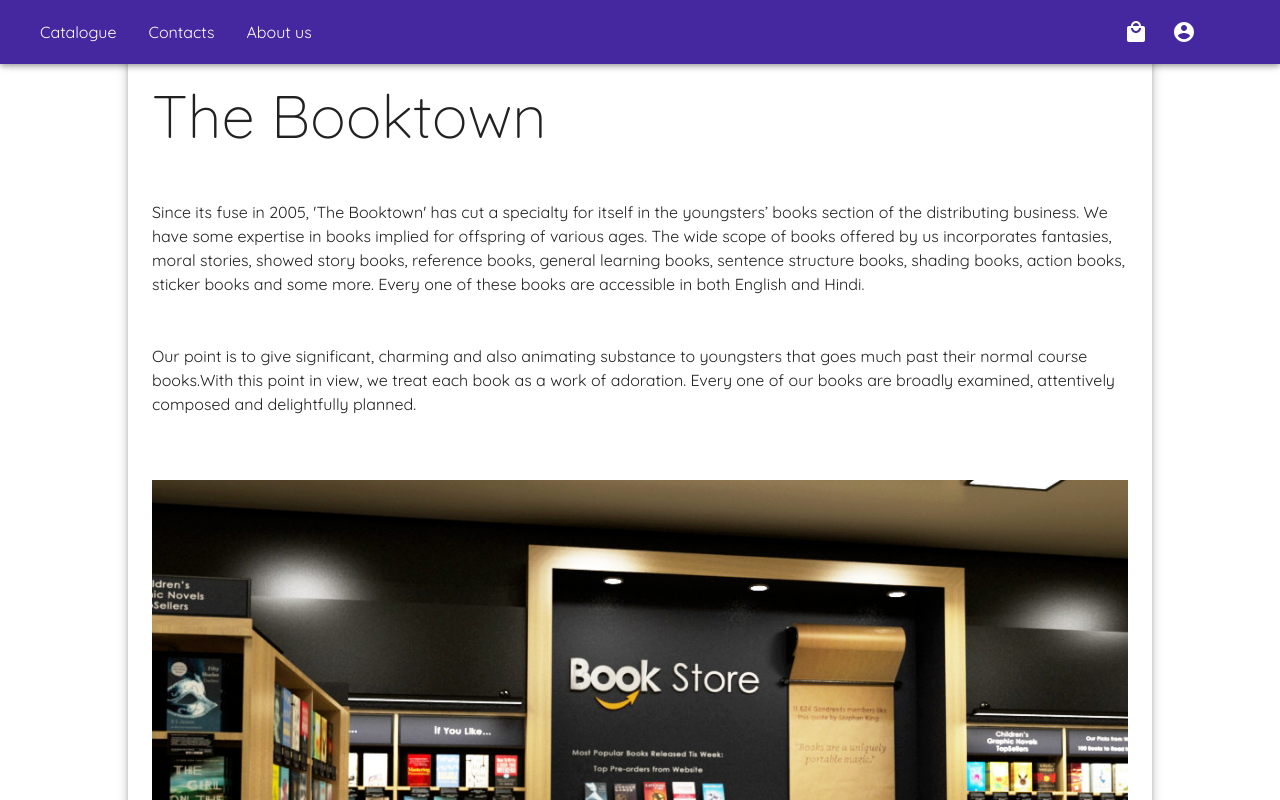
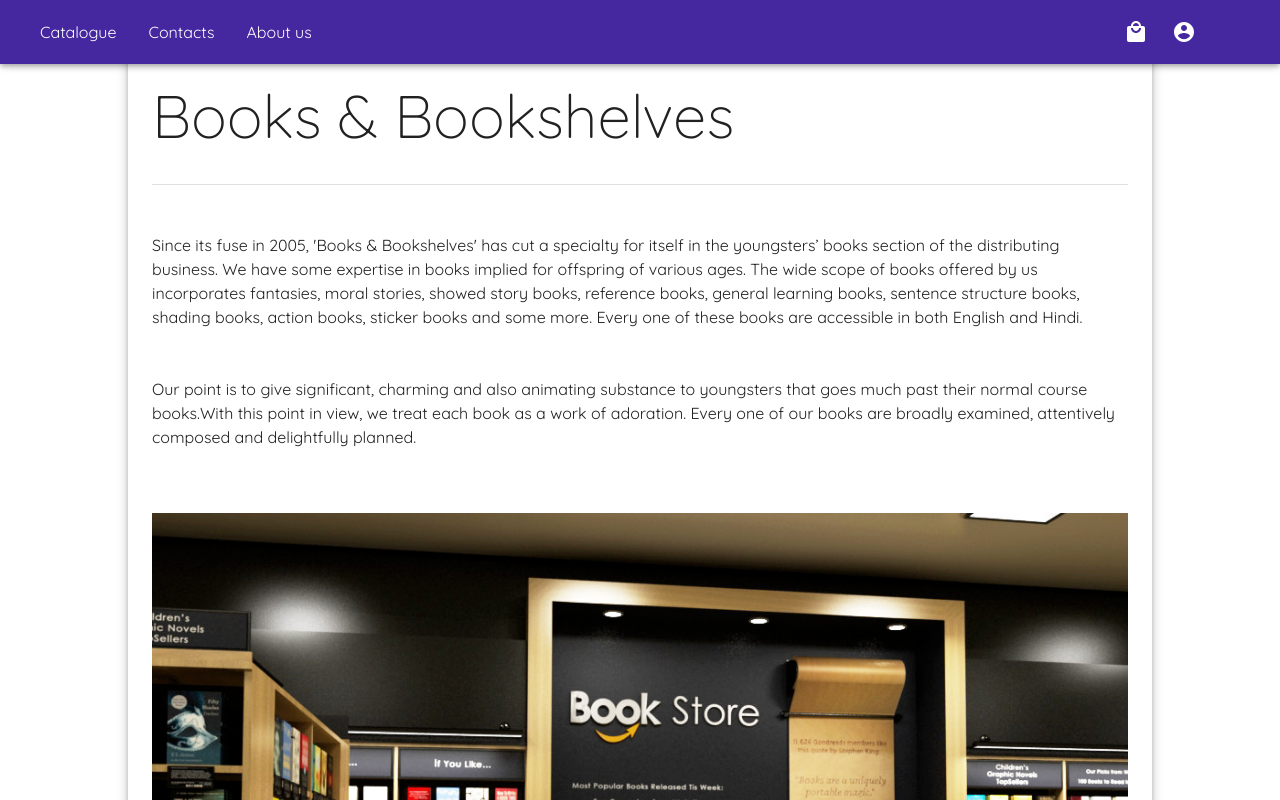
Before and after one commit to TheRebellionDreamer/Book-store, a React (Create React App) app: page / in a window 1280 px wide. Shown: the top 800 px of the page. Built offline with nearby package versions, Linux system fonts and the light colour scheme.

Commit message:
SP-31 Header component added to all pages

```diff
--- a/src/pages/AboutUs.page.tsx
+++ b/src/pages/AboutUs.page.tsx
@@ -1,10 +1,10 @@
 import { Box, Container, Typography, makeStyles } from "@material-ui/core";
 import image from "../img/book.png";
 import React from "react";
+import { Header } from "../components/Header.components";
 
 const useStyle = makeStyles(theme => ({
   container: {
-    marginTop: "5rem",
     animation: `$openEffect 2000ms ${theme.transitions.easing.easeInOut}`
   },
   "@keyframes openEffect": {
@@ -29,19 +29,16 @@ const useStyle = makeStyles(theme => ({
     backgroundPosition: "center",
     backgroundSize: "cover"
   },
-  textContainer: {
-    marginBottom: "3rem"
-  }
 }));
 
 export const AboutUs: React.FC = (): JSX.Element => {
   const classes = useStyle();
   return (
     <Container className={classes.container}>
-      <Box className={classes.textContainer}>
-        <Typography variant="h2">The Booktown</Typography>
+      <Box>
+        <Header text={"Books & Bookshelves"}/>
         <Typography variant="body1" className={classes.paragraph}>
-          Since its fuse in 2005, 'The Booktown' has cut a specialty for itself
+          Since its fuse in 2005, 'Books & Bookshelves' has cut a specialty for itself
           in the youngsters’ books section of the distributing business. We have
           some expertise in books implied for offspring of various ages. The
           wide scope of books offered by us incorporates fantasies, moral
--- a/src/pages/Catalogue.page.tsx
+++ b/src/pages/Catalogue.page.tsx
@@ -21,6 +21,7 @@ import { CatalogueItem } from "../components/CatalogueItem.component";
 import { Alert } from "@material-ui/lab";
 import axios from "axios";
 import { StyledButton } from "../custom/StyledButton.custom";
+import { Header } from "../components/Header.components";
 
 const useStyle = makeStyles((theme) => ({
   root: {
@@ -44,7 +45,7 @@ const useStyle = makeStyles((theme) => ({
     textAlign: "center",
   },
   formContainer: {
-    margin: "5rem 0rem 3rem 0rem",
+    margin: "0rem 0rem 3rem 0rem",
     display: "flex",
     flexDirection: "row",
   },
@@ -160,6 +161,7 @@ export const Catalogue: React.FC = () => {
 
   return (
     <Container className={classes.root}>
+      <Header text={"Catalogue"}/>
       <Box className={classes.formContainer}>
         <FormControl fullWidth>
           <TextField
--- a/src/pages/Contacts.page.tsx
+++ b/src/pages/Contacts.page.tsx
@@ -18,10 +18,11 @@ import FacebookIcon from "@material-ui/icons/Facebook";
 import ExpandMore from "@material-ui/icons/ExpandMore";
 import React, { useState } from "react";
 import { Faq } from "../components/Faq.component";
+import { Header } from "../components/Header.components";
 
 const useStyle = makeStyles((theme) => ({
   root: {
-    margin: "5rem 0rem 5rem 0rem",
+    margin: "0rem 0rem 5rem 0rem",
     animation: `$openEffect 2000ms ${theme.transitions.easing.easeInOut}`,
   },
   "@keyframes openEffect": {
@@ -108,10 +109,7 @@ export const Contacts: React.FC = (): JSX.Element => {
 
   return (
     <Container className={classes.root}>
-      <Typography variant="h2" className={classes.header}>
-        Contacts
-      </Typography>
-      <Divider />
+      <Header text={"Contacts"}/>
       <Box className={classes.content}>
         <Box className={classes.iconContainer}>
           <Tooltip
```
